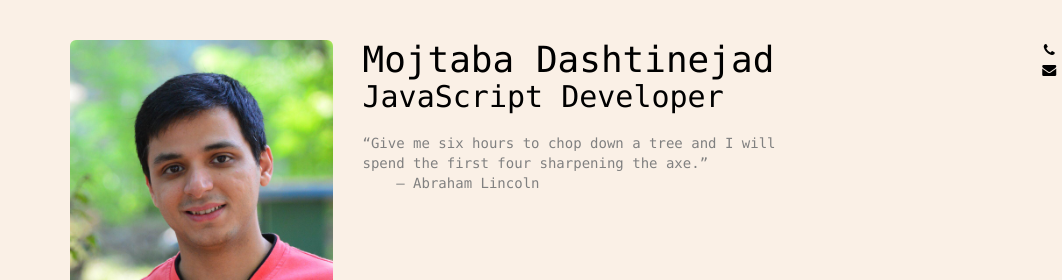
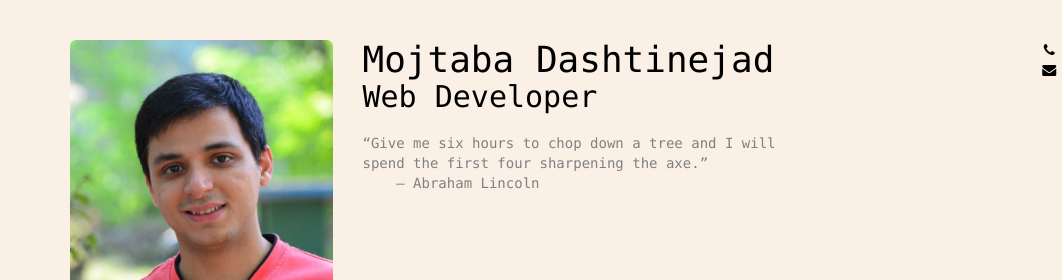
Before and after one commit to dashtinejad/resume, a plain HTML site: page index.html in a window 1280 px wide. Shown: the top 280 px of the page, 0-1062 px from the left. Drawn offline with Linux system fonts and the light colour scheme.

Commit message:
updated slogan

```diff
--- a/index.html
+++ b/index.html
@@ -22,7 +22,7 @@
                 </div>
                 <div class="col-sm-5">
                     <h1>Mojtaba Dashtinejad</h1>
-                    <h2>JavaScript Developer</h2>
+                    <h2>Web Developer</h2>
 
                     <div class="blockquote">
                         “Give me six hours to chop down a tree and I will spend the first four sharpening the axe.”
```
